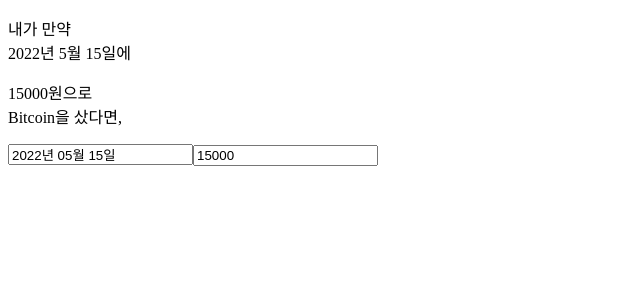
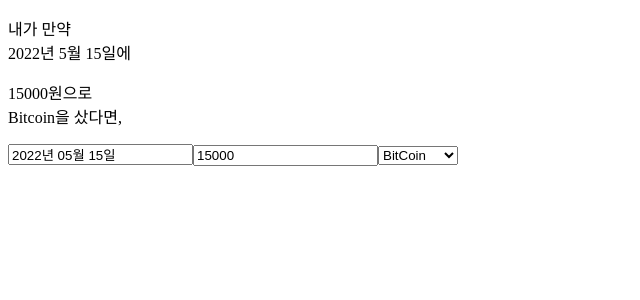
Before and after one commit to codeit-bootcamp-frontend/0-crypto-meter-techno-leaders, a React (Vite) app: page / in a window 1280 px wide. Shown: the top 300 px of the page, without its empty margins (0-640 px from the left). Built offline with nearby package versions, Linux system fonts and the light colour scheme.

Commit message:
feat: crypto select 태그 구현

```diff
--- a/src/components/InputBoard.jsx
+++ b/src/components/InputBoard.jsx
@@ -36,6 +36,10 @@ function InputBoard() {
     handleChange(e.target.name, e.target.value);
   };
 
+  const handleCryptoChange = (e) => {
+    handleChange('crypto', e.target.value);
+  };
+
   return (
     <div className="inputBoardContainer">
       <div className="inputBoardTitle">
@@ -47,7 +51,7 @@ function InputBoard() {
         <p>
           <span>{values.amount}원</span>으로
           <br />
-          <span>Bitcoin</span>을 샀다면,
+          <span>{values.crypto}</span>을 샀다면,
         </p>
       </div>
       <ReactDatePicker
@@ -67,6 +71,12 @@ function InputBoard() {
         value={values.amount}
         onChange={handleAmountChange}
       />
+      <select name="crypto" value={values.crypto} onChange={handleCryptoChange}>
+        <option value="Bitcoin">BitCoin</option>
+        <option value="Ethereum">Ethereum</option>
+        <option value="Tether">Tether</option>
+        <option value="Dogecoin">Dogecoin</option>
+      </select>
     </div>
   );
 }
```
